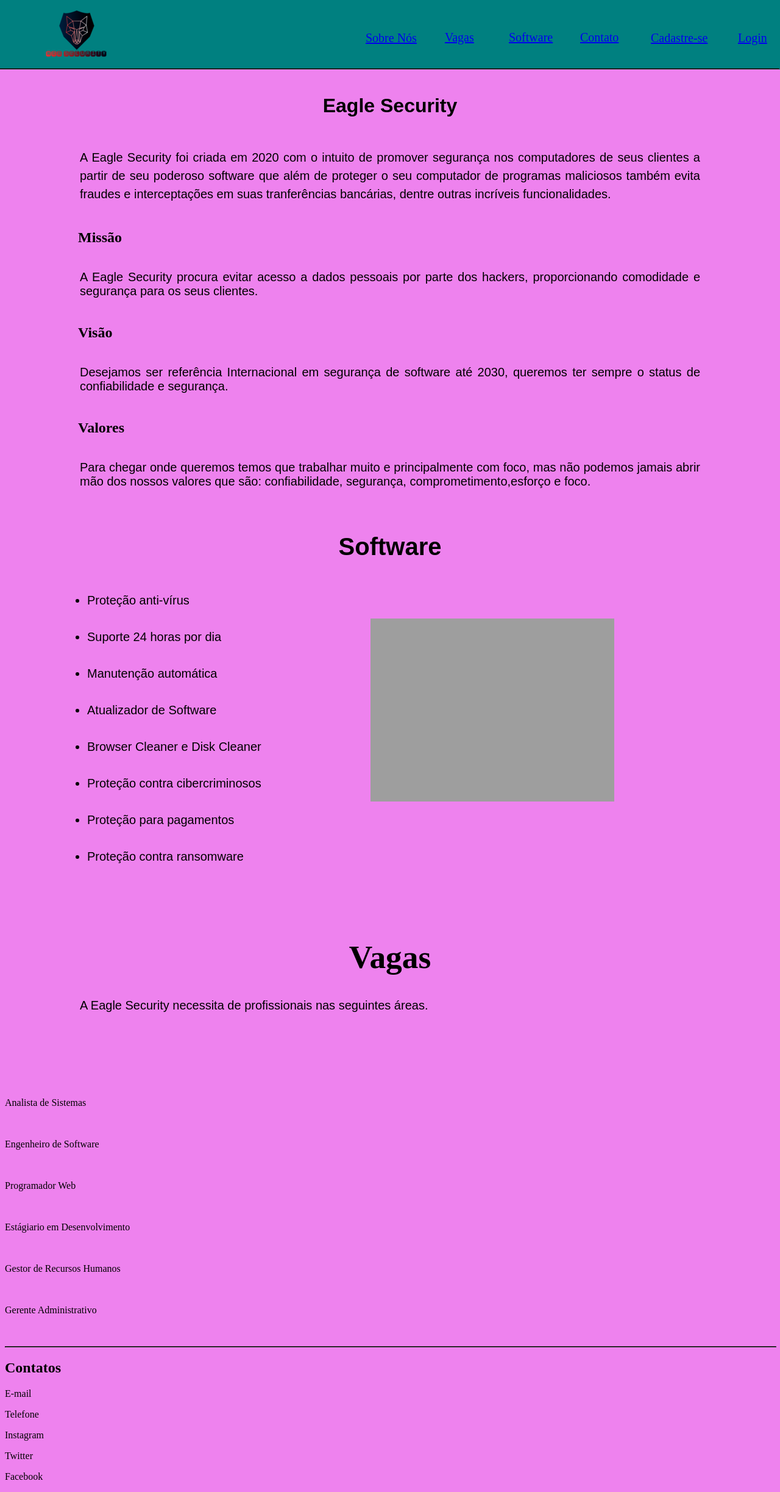
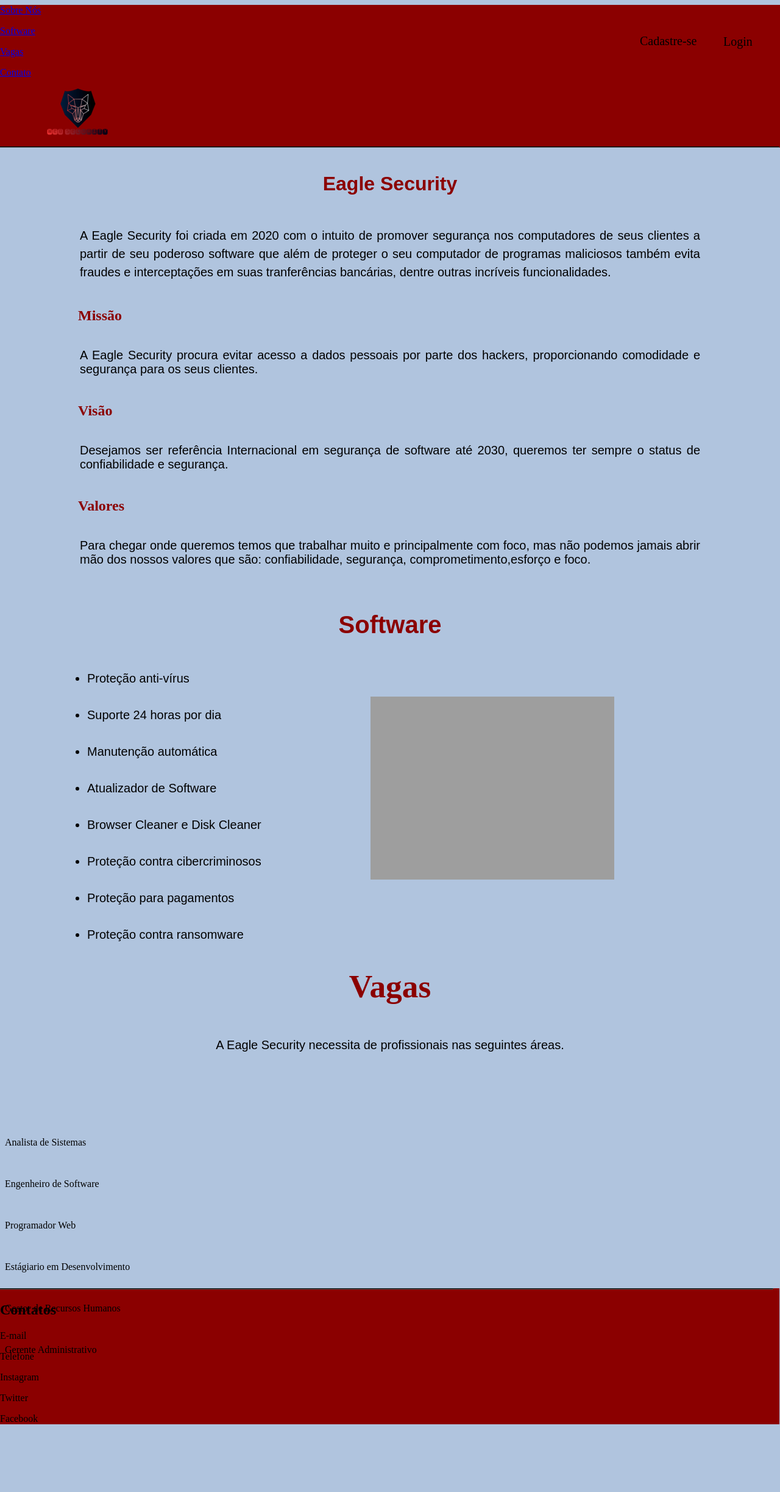
Before and after one commit to LucasLBB/Portf-lio, a PHP site: page /telaprincipal.html in a window 1280 px wide. Shown: the whole page at 61% size. After the commit the page ends 2335 px from the top, so only its background shows below. Run offline with PHP 8.4, Linux system fonts and the light colour scheme; grey boxes are pictures that could not be loaded.

Commit message:
Adição de cores

```diff
--- a/Projetohtml/telaprincipal.css
+++ b/Projetohtml/telaprincipal.css
@@ -9,6 +9,7 @@
 
 #prin
 {
+    color: darkred;
     text-align: center;
     margin-bottom: -140px;
     padding: 20px;
@@ -27,67 +28,174 @@
 
 #logo
 {
-    margin-left: 70px;
+    margin-left: 72px;
     margin-top: -16px;
+    max-width:200px;
+    max-height:150px;
+    width: auto;
+    height: auto;
 }
 
-#but
+a.but:link
 {
     margin-left: 700px;
     font-size: 20px;
     position: absolute;
-    top: 30px;
+    top: 55px;
     left: 30px;
+    text-decoration: none;
+    color: black;
 }
 
-.do
+a.but:visited{
+    text-decoration:none;
+    color:black;
+    }
+
+a.but:hover{
+    text-decoration:none;
+    color:black;
+    }
+
+a.but:active{
+    text-decoration:none;
+    color:black;
+    }
+
+
+a.do:link
 {
     margin-left: 850px;
     font-size: 20px;
     position: absolute;
-    top: 30px;
-    left: -15px;
+    top: 55px;
+    left: -25px;
+    text-decoration: none;
+    color: black;
 }
 
-.cont
+a.do:visited{
+    text-decoration:none;
+    color:black;
+    }
+
+a.do:hover{
+    text-decoration:none;
+    color:black;
+    }
+
+a.do:active{
+    text-decoration:none;
+    color:black;
+    }
+
+a.cont:link
 {
     margin-left: 900px;
     font-size: 20px;
     position: absolute;
-    top: 30px;
-    left: 52px;
+    top: 55px;
+    left: 42px;
+    text-decoration: none;
+    color:black;
 }
 
-.cad
+a.cont:visited{
+    text-decoration:none;
+    color:black;
+    }
+
+a.cont:hover{
+    text-decoration:none;
+    color:black;
+    }
+
+a.cont:active{
+    text-decoration:none;
+    color:black;
+    }
+
+a.cad:link
 {
     margin-left: 1000px;
     font-size: 20px;
     position: absolute;
-    top: 51px;
-    left: 68px;
+    top: 56px;
+    left: 50px;
+    text-decoration: none;
+    color: black;
 }
 
-.log
+a.cad:visited{
+    text-decoration:none;
+    color:black;
+    }
+
+a.cad:hover{
+    text-decoration:none;
+    color:black;
+    }
+
+a.cad:active{
+    text-decoration:none;
+    color:black;
+    }
+
+a.log:link
 {
     margin-left: 1100px;
     font-size: 20px;
     position: absolute;
-    top: 51px;
-    left: 111px;
+    top: 57px;
+    left: 87px;
+    text-decoration: none;
+    color: black;
 }
 
-#txt
+a.log:visited{
+    text-decoration:none;
+    color:black;
+    }
+
+a.log:hover{
+    text-decoration:none;
+    color:black;
+    }
+
+a.log:active{
+    text-decoration:none;
+    color:black;
+    }
+
+a.txt:link
 {
     margin-left: 500px;
     font-size: 20px;
     position: absolute;
-    top: 31px;
+    top: 55px;
     left: 100px;
+    text-decoration: none;
+    color: black;
+}
 
-}
+a.txt:visited{
+    text-decoration:none;
+    color:black;
+    }
+
+a.txt:hover{
+    text-decoration:none;
+    color:black;
+    }
+
+a.txt:active{
+    text-decoration:none;
+    color:black;
+    }
 
 #soft
 {
+    color: darkred;
     text-align: center;
     margin-bottom: -140px;
     margin-top: -70px;
@@ -116,30 +224,99 @@
 
 #vagas
 {
+    color: darkred;
     text-align: center;
     margin-bottom: -140px;
     padding: 20px;
     font-size: 40pt;
+    margin-top: -80px;
 }
 
 #vag
 {
     font-size: 20px;
-    text-align: justify;
+    text-align: center;
     line-height: 30px;
     margin: 3px;
     padding: 120px;
     font-family: sans-serif;
+    margin-top: 20px;
 }
 
-.hedfoot
-{
-    border-color:black;
-    width: 100%;
+.anl{
+    color: darkred;
+    font-size: 20px;
+    text-align: justify;
+    line-height: 30px;
+    margin: 15px;
+    margin-top: -180px;
+    padding: 120px;
+    font-family: sans-serif;
+}
+
+.anldesc{
+    font-size: 17px;
+    text-align: justify;
+    line-height: 30px;
+    margin: 40px;
+    margin-top: -260px;
+    padding: 120px;
+    font-family: sans-serif;
+}
+
+.esf{
+    color: darkred;
+    font-size: 20px;
+    text-align: justify;
+    line-height: 30px;
+    margin: 15px;
+    margin-top: -250px;
+    padding: 120px;
+    font-family: sans-serif;
+}
+
+.esfdesc{
+    font-size: 17px;
+    text-align: justify;
+    line-height: 30px;
+    margin: 40px;
+    margin-top: -260px;
+    padding: 120px;
+    font-family: sans-serif;
+}
+
+.qual{
+    color: darkred;
+    text-align: justify;
+    line-height: 30px;
+    margin: 40px;
+    margin-top: -260px;
+    padding: 120px;
+    font-family: sans-serif;
+}
+.anli{
+    font-size: 17px;
+    text-align: justify;
+    line-height: 30px;
+    margin: 40px;
+    margin-top: -270px;
+    padding: 120px;
+    font-family: sans-serif;
+}
+
+.esfdesc2{
+    font-size: 17px;
+    text-align: justify;
+    line-height: 30px;
+    margin: 40px;
+    margin-top: -270px;
+    padding: 120px;
+    font-family: sans-serif;
 }
 
 .mis
 {
+    color: darkred;
     margin-left: 120px;
     margin-top: -80px;
 }
@@ -157,6 +334,7 @@
 
 .vis
 {
+    color: darkred;
     margin-left: 120px;
     margin-top: -80px;
 }
@@ -172,6 +350,7 @@
 }
 
 .val{
+    color: darkred;
     margin-left: 120px;
     margin-top: -80px;
 }
@@ -188,9 +367,61 @@
 .header{
     position: -webkit-sticky;
     margin:-8px;
-    background-color:teal;
+    background-color:darkred;
 }
 
 body{
-    background-color: violet;
+    background-color:lightsteelblue;
 }
+
+a.email:link
+{
+    position: absolute;
+    margin-left: 10px;
+    margin-top: -1px;
+    text-decoration: none;
+    color: black;
+}
+
+a.email:visited{
+    text-decoration:none;
+    color:black;
+    }
+
+a.email:hover{
+    text-decoration:none;
+    color:black;
+    }
+
+a.email:active{
+    text-decoration:none;
+    color:black;
+    }
+
+.facebook{
+    position: absolute;
+    margin-left: 0px;
+    margin-top: -15px;
+}
+
+.telefone{
+    position: absolute;
+    margin-left: 2px;
+    margin-top: -35px;
+}
+
+footer{
+    position: -webkit-sticky;
+    margin:-8px;
+    width: 101.2%;
+    background-color:darkred;
+}
+
+.hedfoot
+{
+    margin-top: -18px;
+    margin-left: -10px;
+    width: 99.8%;
+    border-color:black;
+    margin-top: -160px;
+}
```
